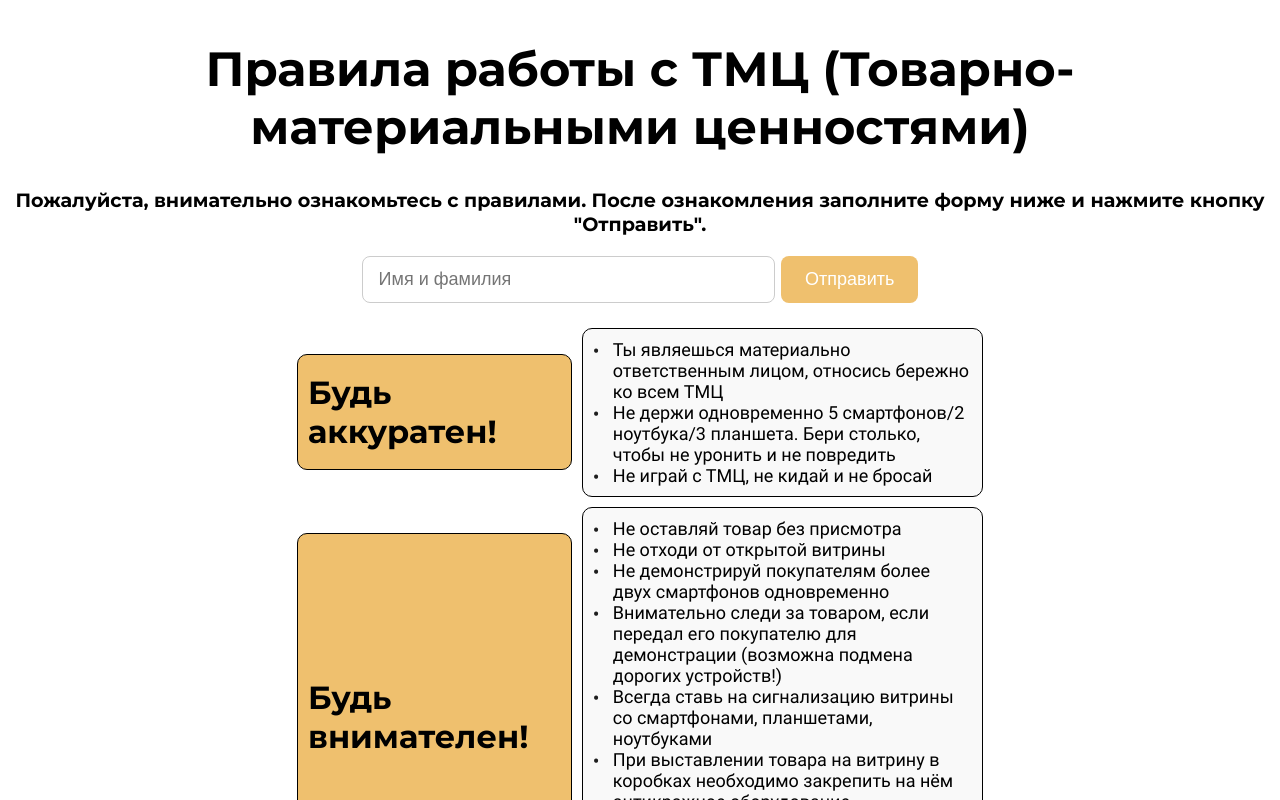
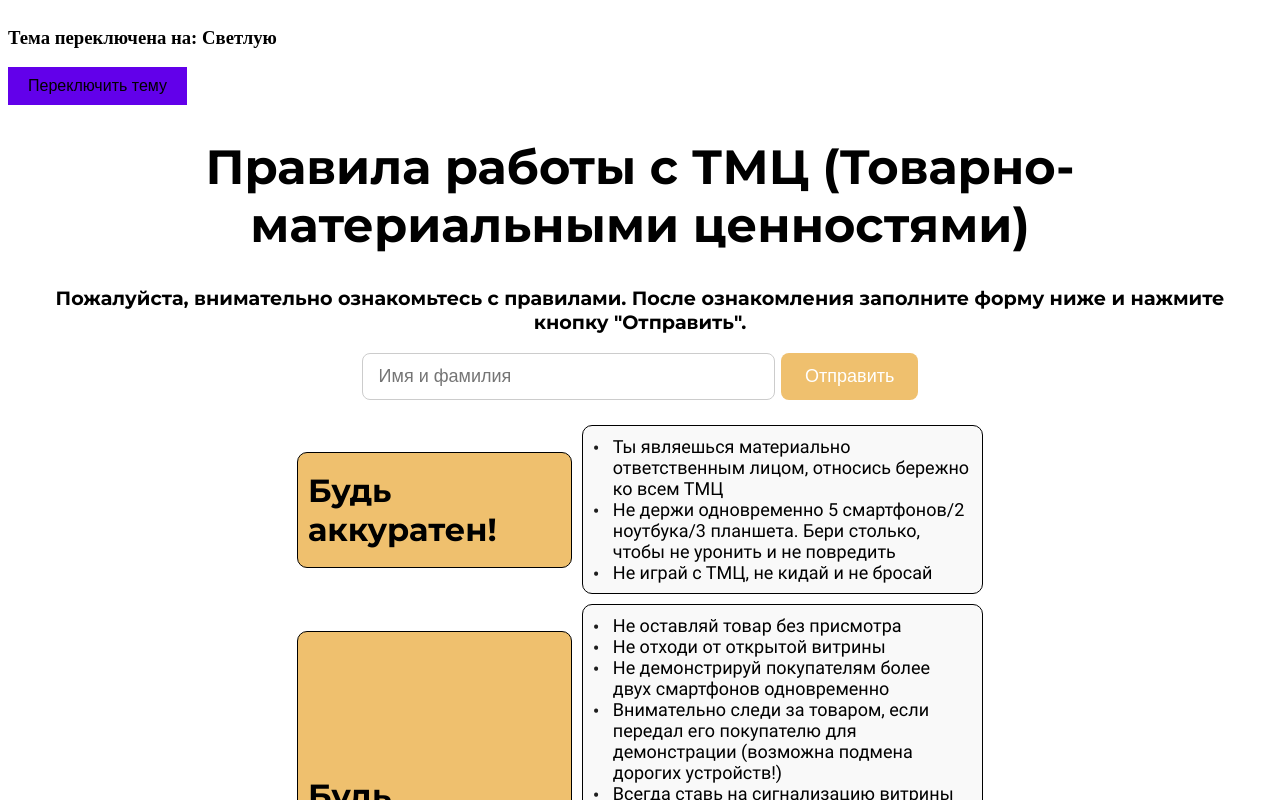
Before and after one commit to Aleksandr64ru/Employee-Handbook, a React (Create React App) app: page / in a window 1280 px wide. Shown: the top 800 px of the page. Built offline with nearby package versions, Linux system fonts and the light colour scheme.

Commit message:
Add.theme

```diff
--- a/src/components/App.js
+++ b/src/components/App.js
@@ -2,6 +2,7 @@ import React, { useState } from "react";
 import Title from "./Title";
 import Rules from "./Rules";
 import CustomInput from "./CustomInput";
+import Theme from "./Theme";
 import "../styles/App.css";
 
 const App = () => {
@@ -23,6 +24,7 @@ const App = () => {
 
   return (
     <div className="content">
+      <Theme />
       <Title />
       <form onSubmit={handleSubmit} className="input-container">
         <CustomInput
--- /dev/null
+++ b/src/components/Theme.js
@@ -0,0 +1,41 @@
+import React, { useState, useEffect } from "react";
+import "../styles/Theme.css";
+const Theme = () => {
+  // Состояние для текущей темы
+  const [isDarkTheme, setIsDarkTheme] = useState(false);
+
+  // Эффект для загрузки темы из localStorage
+  useEffect(() => {
+    const savedTheme = localStorage.getItem("theme");
+    if (savedTheme === "dark") {
+      setIsDarkTheme(true);
+    }
+  }, []);
+
+  // Эффект для применения темы
+  useEffect(() => {
+    if (isDarkTheme) {
+      document.documentElement.setAttribute("data-theme", "dark");
+      localStorage.setItem("theme", "dark");
+    } else {
+      document.documentElement.setAttribute("data-theme", "light");
+      localStorage.setItem("theme", "light");
+    }
+  }, [isDarkTheme]);
+
+  return (
+    <div className="theme-conteiner">
+      <h3 className="theme-tittle">
+        Тема переключена на: {isDarkTheme ? "Тёмную" : "Светлую"}
+      </h3>
+      <button
+        className="theme-button"
+        onClick={() => setIsDarkTheme(!isDarkTheme)}
+      >
+        Переключить тему
+      </button>
+    </div>
+  );
+};
+
+export default Theme;
--- a/src/styles/App.css
+++ b/src/styles/App.css
@@ -4,9 +4,13 @@
     url("/src/fonts/BebasNeue-Regular.woff") format("woff");
   font-weight: 400;
   font-style: normal;
+  font-display: swap; /* Для улучшения UX: текст появляется быстрее */
 }
 
 body {
+  background-color: var(--background);
+  color: var(--text);
+  transition: 1s;
   display: flex;
   justify-content: center;
   align-items: center;
@@ -14,7 +18,7 @@ body {
 
 .submit-button {
   font-family: "BebasNeue", sans-serif;
-  background-color: #efc06e;
+  background-color: var(--rules-title);
   color: white;
   border: none;
   border-radius: 8px;
@@ -25,11 +29,11 @@ body {
 }
 
 .submit-button:hover {
-  background-color: #ffc45e;
+  background-color: var(--focus-button);
 }
 
 .submit-button:active {
-  background-color: #ffc45e;
+  background-color: var(--focus-button);
 }
 
 .submit-button:focus {
--- a/src/styles/Rules.css
+++ b/src/styles/Rules.css
@@ -31,7 +31,7 @@
   border: 1px solid black;
   border-radius: 10px;
   padding: 10px;
-  background-color: #efc06e;
+  background-color: var(--rules-title);
 }
 
 .rules-list {
@@ -44,7 +44,7 @@
   padding: 10px;
   list-style-type: none;
   margin: 0;
-  background-color: #f9f9f9;
+  background-color: var(--rules-list);
   font-family: "Roboto", sans-serif;
 }
 
@@ -63,7 +63,7 @@
 }
 
 
-@media (max-width: 768px) {
+@media (max-width: 480px) {
   .rules-container {
     display: block;
     padding: 10px;
@@ -72,7 +72,7 @@
 
   .rules-section {
     display: block;
-    padding: 0 10px;
+    padding: 0 15px;
   }
 
   .rules-title {
@@ -85,7 +85,6 @@
   .rules-list {
     width: 100%;
     font-size: 1rem;
-    padding-left: 20px;
     margin-top: 0;
   }
 
--- /dev/null
+++ b/src/styles/Theme.css
@@ -0,0 +1,46 @@
+:root {
+    --background-light: #ffffff;
+    --background-dark: #121212;
+    --text-light: #000000;
+    --text-dark: #ffffff;
+    --button-background-light: #6200ea;
+    --button-background-dark: #3700b3;
+    --rules-title-light: #efc06e;
+    --rules-title-dark: #302f2f;
+    --rules-list-light: #f9f9f9;
+    --rules-list-dark: #302f2f;
+    --focus-button-light: #e8a42f;
+    --focus-button-dark: #272626;
+  }
+
+  [data-theme='light'] {
+    --background: var(--background-light);
+    --text: var(--text-light);
+    --button-background: var(--button-background-light);
+    --rules-list: var(--rules-list-light);
+    --rules-title: var(--rules-title-light);
+    --focus-button: var(--focus-button-light);
+  }
+
+  [data-theme='dark'] {
+    --background: var(--background-dark);
+    --text: var(--text-dark);
+    --button-background: var(--button-background-dark);
+    --rules-list: var(--rules-list-dark);
+    --rules-title: var(--rules-title-dark);
+    --focus-button: var(--focus-button-dark);
+  }
+
+  .theme-button {
+    background-color: var(--button-background);
+    color: var(--text);
+    border: none;
+    padding: 10px 20px;
+    font-size: 16px;
+    cursor: pointer;
+    transition: background-color var(--transition-time);
+  }
+
+  .theme-button:hover {
+    background-color: rgba(98, 0, 234, 0.8);
+  }
--- a/src/styles/Title.css
+++ b/src/styles/Title.css
@@ -27,4 +27,5 @@
 
 .bottom-text {
   font-size: 1.2rem;
+  padding: 0 10px;
 }
```
Also changed, not shown: 1 other file (tests, documents, lock files or other folders).
